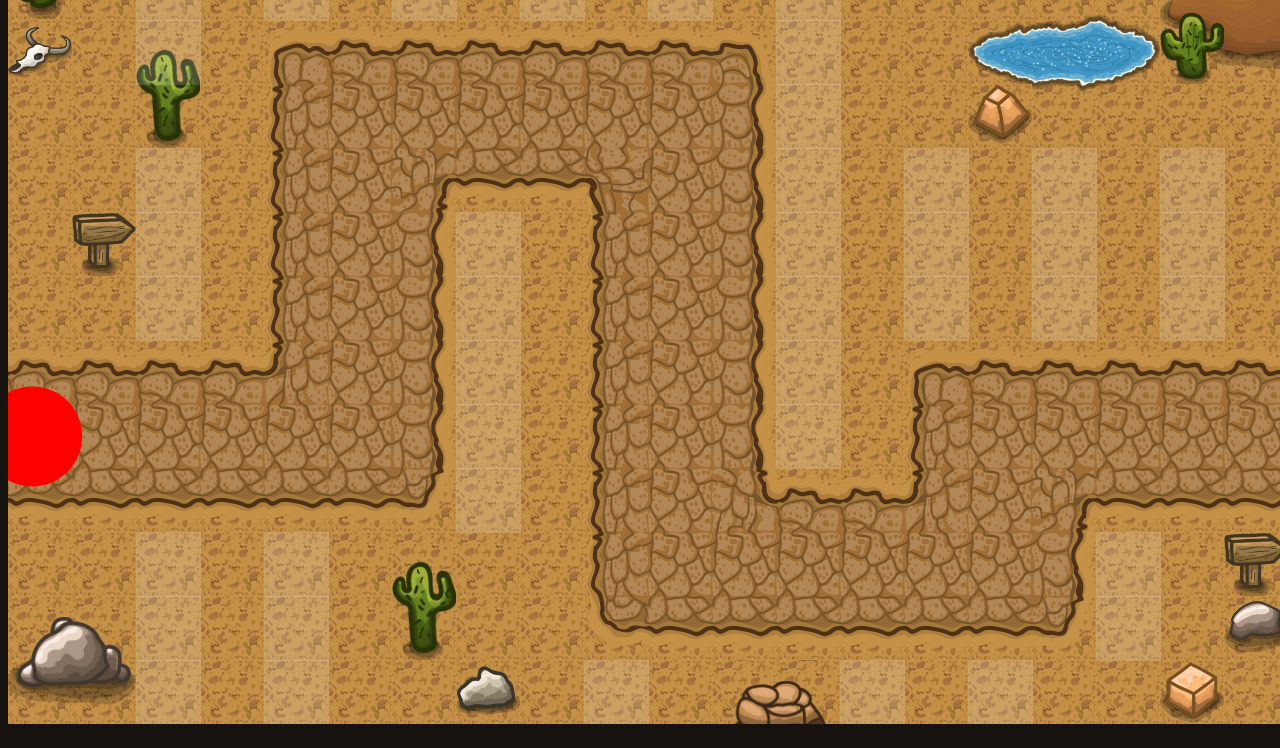
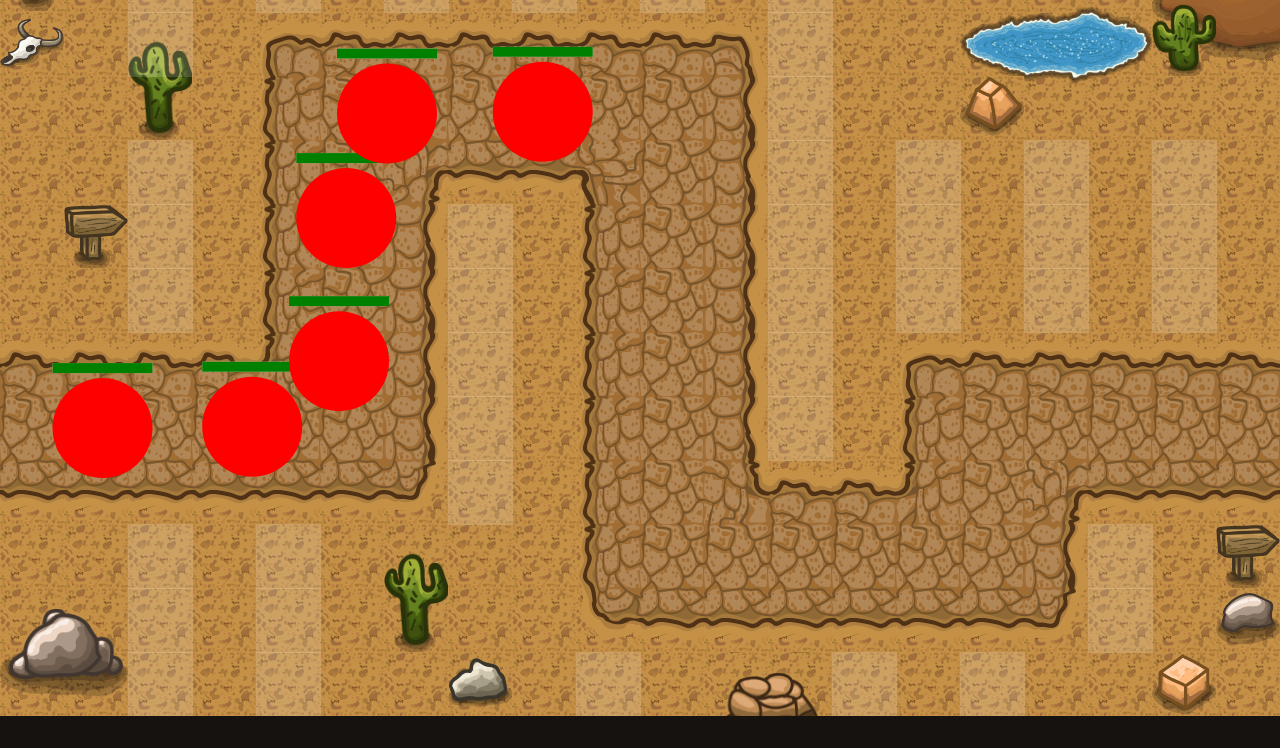
Before and after one commit to MohammedMMC/Tower-Defense-Game, a plain HTML site: page index.html in a window 1280 px wide. Shown: the part 52-800 px from the top of the page. Drawn offline with Linux system fonts and the light colour scheme.

Commit message:
v1.1.0 - Added: Enemy Health, Enemy Speed, EndGame Screen

```diff
--- a/index.html
+++ b/index.html
@@ -8,7 +8,12 @@
     <link rel="stylesheet" href="./styles.css">
 </head>
 <body>
-    <canvas></canvas>
+    <section class="container">
+        <div id="endGame">
+            <h1>Game Over!</h1>
+        </div>
+        <canvas></canvas>
+    </section>
 
     <script src="./scripts/placementTiles.js"></script>
     <script src="./scripts/waypoints.js"></script>
--- a/scripts/EnemyClass.js
+++ b/scripts/EnemyClass.js
@@ -9,6 +9,9 @@ class Enemy {
             y: this.position.y + this.height / 2
         }
         this.radius = 50;
+        this.health = 100;
+        this.velocity = { x: 0, y: 0 };
+        this.speed = 13;
     }
 
     draw() {
@@ -20,6 +23,18 @@ class Enemy {
             this.radius, 0, Math.PI * 2
         );
         ctx.fill();
+
+        // Health Bar
+        ctx.fillStyle = "pink";
+        ctx.fillRect(
+            this.position.x, this.position.y - 15,
+            this.width, 10
+        );
+        ctx.fillStyle = "green";
+        ctx.fillRect(
+            this.position.x, this.position.y - 15,
+            this.width * this.health / 100, 10
+        );
     }
 
     update() {
@@ -30,8 +45,11 @@ class Enemy {
         const xDistance = waypoint.x - this.center.x;
         const angle = Math.atan2(yDistance, xDistance);
 
-        this.position.x += Math.cos(angle);
-        this.position.y += Math.sin(angle);
+        this.velocity.x = Math.cos(angle) * this.speed;
+        this.velocity.y = Math.sin(angle) * this.speed;
+
+        this.position.x += this.velocity.x;
+        this.position.y += this.velocity.y;
 
         this.center = {
             x: this.position.x + this.width / 2,
@@ -39,8 +57,8 @@ class Enemy {
         }
 
         if (
-            Math.round(this.center.x) === Math.round(waypoint.x) &&
-            Math.round(this.center.y) === Math.round(waypoint.y) &&
+            Math.abs(Math.round(this.center.x) - Math.round(waypoint.x)) < Math.abs(this.velocity.x) &&
+            Math.abs(Math.round(this.center.y) - Math.round(waypoint.y)) < Math.abs(this.velocity.y) &&
             this.waypointIndex < waypoints.length - 1
         ) {
             this.waypointIndex++;
--- a/scripts/index.js
+++ b/scripts/index.js
@@ -1,3 +1,9 @@
+const endGameElement = document.getElementById("endGame");
+
+function showEndGame() {
+    endGameElement.style.height = "100%";
+}
+
 const canvas = document.querySelector("canvas");
 const ctx = canvas.getContext("2d");
 
@@ -18,6 +24,8 @@ const mouse = {
 };
 /** @type {PlacementTile} */
 let activeTile = undefined;
+let enemyCount = 3;
+let hearts = 10;
 
 /** @type {Building[]} */
 const buildings = [];
@@ -25,7 +33,8 @@ const buildings = [];
 /** @type {Enemy[]} */
 const enemies = [];
 
-for (let i = 1; i < 10; i++) {
+function spawnEnemies(spawnCount) {
+    for (let i = 1; i < spawnCount + 1; i++) {
         const xOffset = i * 150;
         enemies.push(
             new Enemy({
@@ -33,6 +42,9 @@ for (let i = 1; i < 10; i++) {
             })
         );
     }
+}
+
+spawnEnemies(enemyCount);
 
 /** @type {PlacementTile[]} */
 const placementTiles = [];
@@ -54,15 +66,36 @@ placementTiles2D.forEach((row, y) => {
 });
 
 function animate() {
-    requestAnimationFrame(animate);
+    const animationId = requestAnimationFrame(animate);
+    ctx.drawImage(gameMapImage, 0, 0);
 
-    ctx.drawImage(gameMapImage, 0, 0);
-    enemies.forEach(enemy => enemy.update());
+    for (let i = enemies.length - 1; i >= 0; i--) {
+        const enemy = enemies[i];
+        enemy.update();
+
+        if (enemy.position.x > canvas.width) {
+            hearts--;
+            enemies.splice(i, 1);
+
+            if (hearts <= 0) {
+                showEndGame();
+                cancelAnimationFrame(animationId);
+            }
+        }
+    }
+
+    // Tracking total ammount of enemies
+    if (enemies.length === 0) {
+        enemyCount *= 2;
+        spawnEnemies(enemyCount);
+    }
+
     placementTiles.forEach(tile => tile.update(mouse));
+
     buildings.forEach(building => {
         building.update(mouse);
         building.target = null;
-        const validEnemies = enemies.filter(enemy=>{
+        const validEnemies = enemies.filter(enemy => {
             const xDifference = enemy.center.x - building.center.x;
             const yDifference = enemy.center.y - building.center.y;
             const distance = Math.hypot(yDifference, xDifference);
@@ -77,7 +110,15 @@ function animate() {
             const xDifference = projectile.enemy.center.x - projectile.position.x;
             const yDifference = projectile.enemy.center.y - projectile.position.y;
             const distance = Math.hypot(yDifference, xDifference);
+
+            // This is when a projectile hits an enemy
             if (distance < projectile.enemy.radius + projectile.radius) {
+                // Enemy health and enemy removal
+                projectile.enemy.health -= 20;
+                if (projectile.enemy.health <= 0) {
+                    const enemyIndex = enemies.findIndex((enemy) => projectile.enemy === enemy);
+                    if (enemyIndex > -1) enemies.splice(enemyIndex, 1);
+                }
                 building.projectiles.splice(i, 1);
             }
         }
--- a/styles.css
+++ b/styles.css
@@ -1,7 +1,41 @@
+@import url("https://fonts.googleapis.com/css2?family=Press+Start+2P&display=swap");
+
 :root {
     --bg: #161210;
+}
+
+* {
+  margin: 0;
+  padding: 0;
+  box-sizing: border-box;
+  font-family: "Press Start 2P", sans-serif;
+  color: #fff;
 }
 
 body {
     background-color: var(--bg);
 }
+
+section.container {
+    position: relative;
+    width: min-content;
+}
+
+#endGame {
+    position: absolute;
+    height: 0%;
+    overflow: hidden;
+    width: 100%;
+    background-color: rgba(0, 0, 0, 0.4);
+    display: flex;
+    align-items: center;
+    justify-content: center;
+    transition: height 800ms;
+}
+
+#endGame h1 {
+    color: #fff;
+    font-size: 4.5rem;
+    letter-spacing: 4px;
+    -webkit-text-stroke: 1px #bbb;
+}
```
Also changed, not shown: 1 other file. Lines whose indentation alone changed are shown as unchanged.
